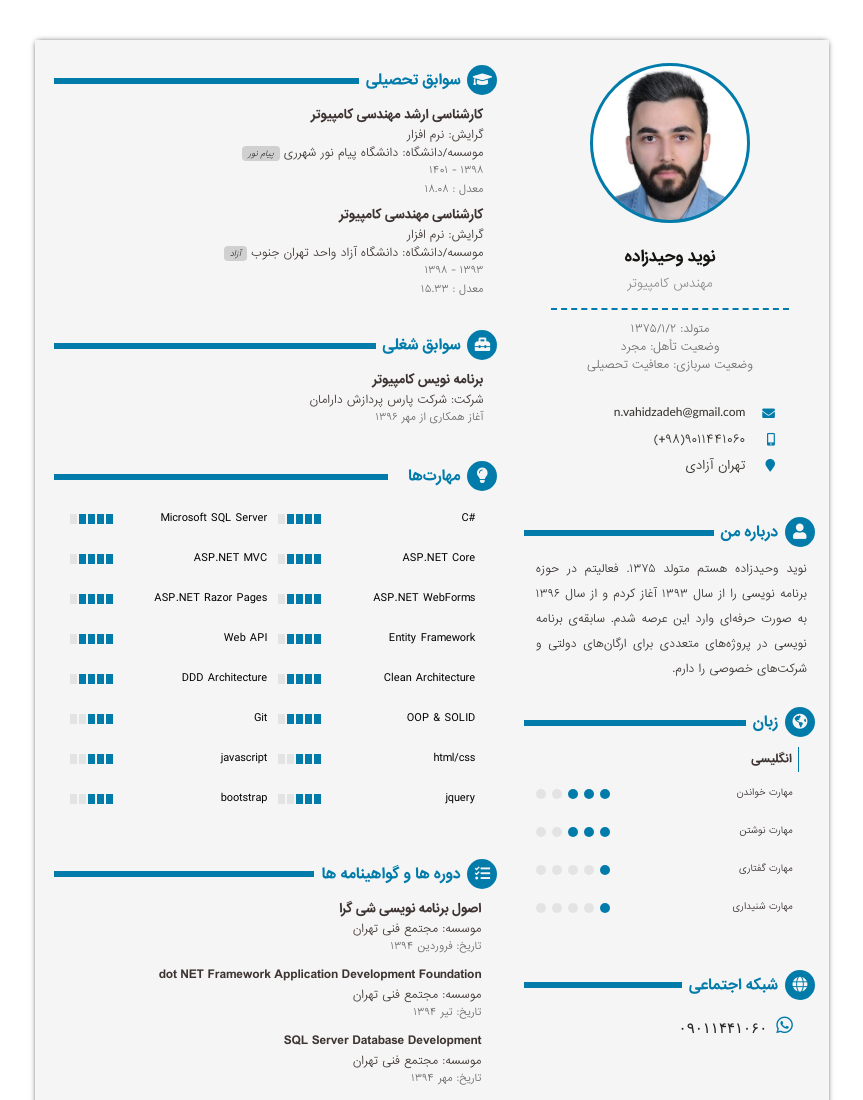
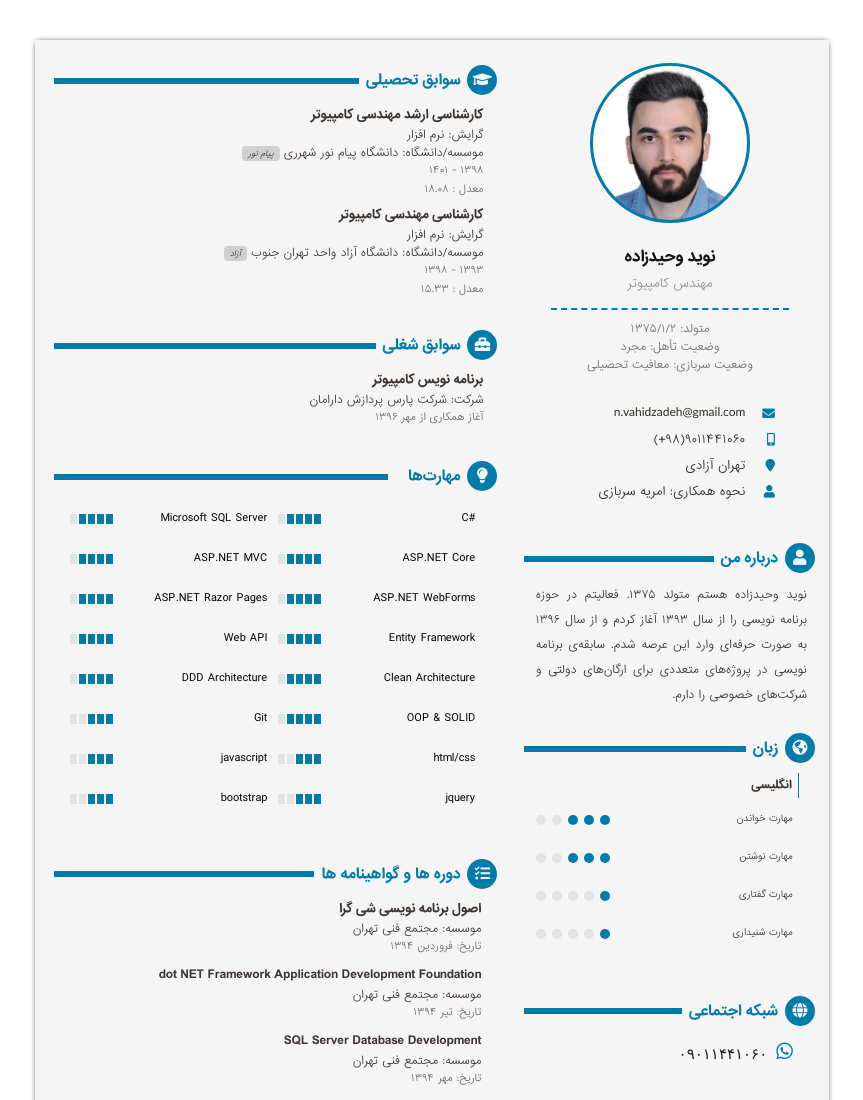
Before and after one commit to navidvahidzadeh/resume, a plain HTML site: page index.html in a window 1280 px wide. Shown: the top 1100 px of the page, without its empty margins (208-1071 px from the left). Drawn offline with Linux system fonts and the light colour scheme; no server answers; files whose address does not match are found by name.

Commit message:
Add files via upload

```diff
--- a/index.html
+++ b/index.html
@@ -141,6 +141,13 @@
                             </span>
                             <span>آدرس:</span>
                             <span>تهران آزادی</span>
+                        </div>
+                        <div class="contact-item contact__city">
+                            <span>
+                                <i class="fas fa-user"></i>
+                            </span>
+                            <span></span>
+                            <span>نحوه همکاری: امریه سربازی</span>
                         </div>
                     </div>
                 </div>
```
